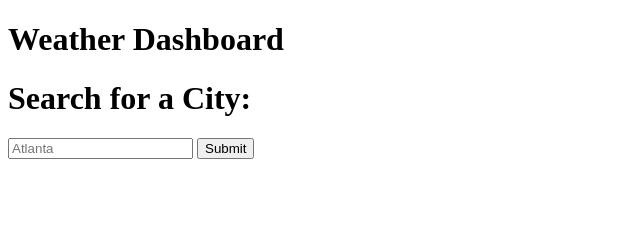
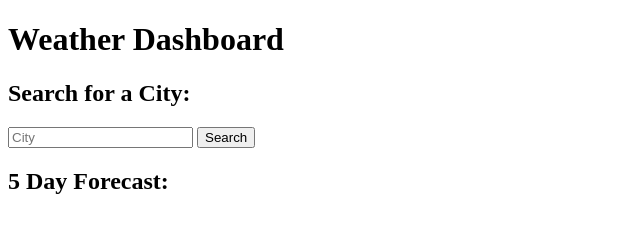
Before and after one commit to daisyosebe/my_weather_app, a plain HTML site: page index.html in a window 1280 px wide. Shown: the whole page, without its empty margins (0-640 px from the left). Drawn offline with nearby package versions, Linux system fonts and the light colour scheme.

Commit message:
all html added with different containers

```diff
--- a/index.html
+++ b/index.html
@@ -3,6 +3,7 @@
 <head>
     <meta charset="UTF-8">
     <meta name="viewport" content="width=device-width, initial-scale=1.0">
+    <link rel="stylesheet" href="./assets/css/style.css">
     <title>Weather app</title>
 </head>
 <body>
@@ -10,12 +11,36 @@
         <h1>Weather Dashboard</h1>
     </header>
     <main>
-        <h1>Search for a City:</h1>
-        <form  method="search">
-            <input type="text" id="citySearch" placeholder="Atlanta" required>
-            <button type="submit">Submit</button>
-        </form>
+        <!-- TODO: search/search history section -->
+        <div class="container">
+            <div class="left-container">
+                <div class="search-container">
+                    <h2>Search for a City:</h2>
+                    <form id="weatherForm">
+                        <input type="text" id="cityInput" name="city" placeholder="City" required>
+                        <button type="submit">Search</button>
+                    </form>
+                </div>
+                <div id="searchHistory"></div>
+            </div>
+  <!-- TODO: todays weather seaction -->
+            <div class="right-container">
+                <div class="today-weather">
+                    <h2 id="cityAndDate"></h2>
+                    <div id="weatherInfo"></div>
+                </div>
+  <!-- TODO: 5 day forecast -->
+                <div class="forecast">
+                    <h2>5 Day Forecast:</h2>
+                    <div id="forecast"></div>
+                </div>
+            </div>
+        </div>
 
     </main>
+    <!-- Added link to the jQuery library -->
+    <script src="https://code.jquery.com/jquery-3.5.1.min.js"></script>
+
+    <script type="text/javascript" src="assets/js/script.js" ></script>
 </body>
 </html>
```
